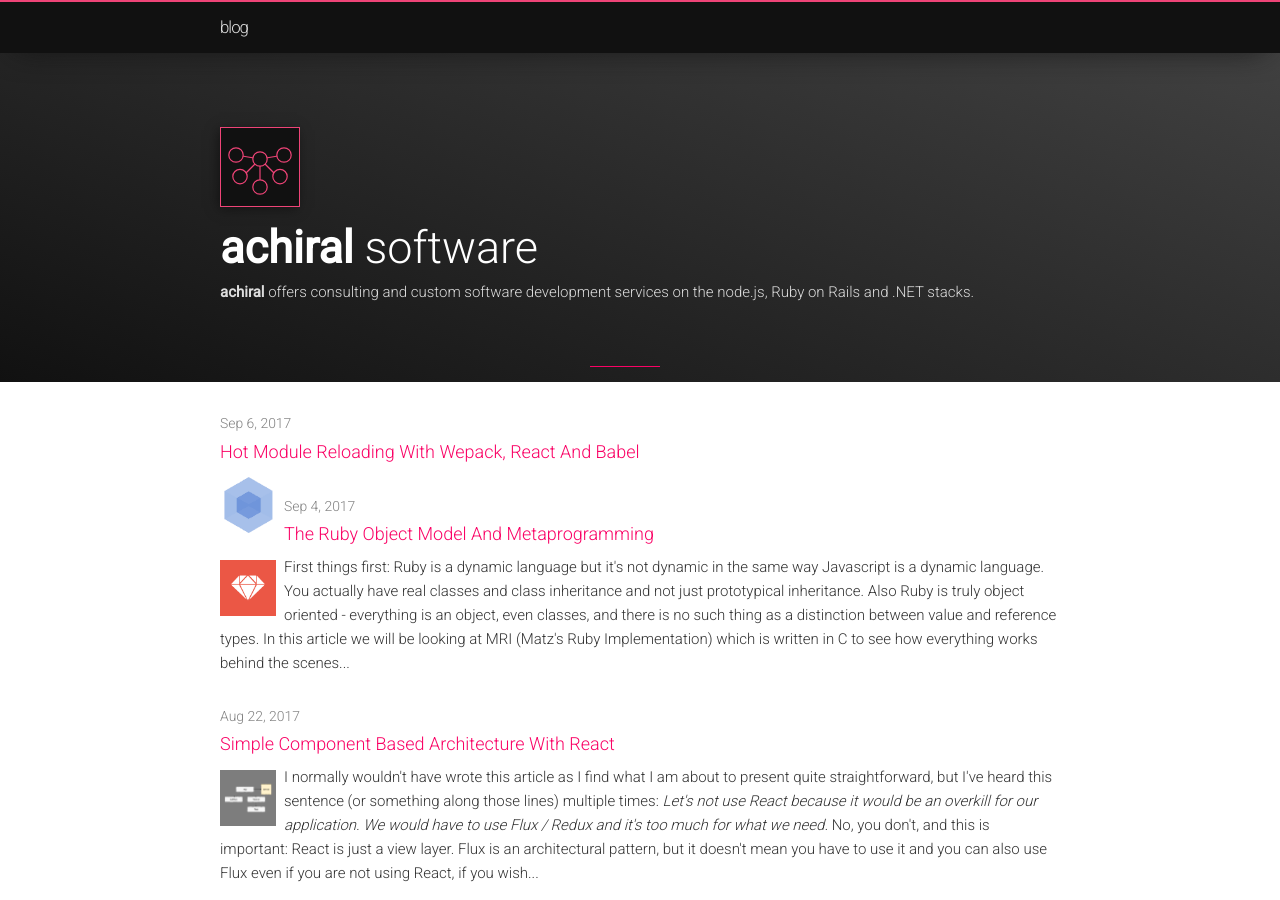
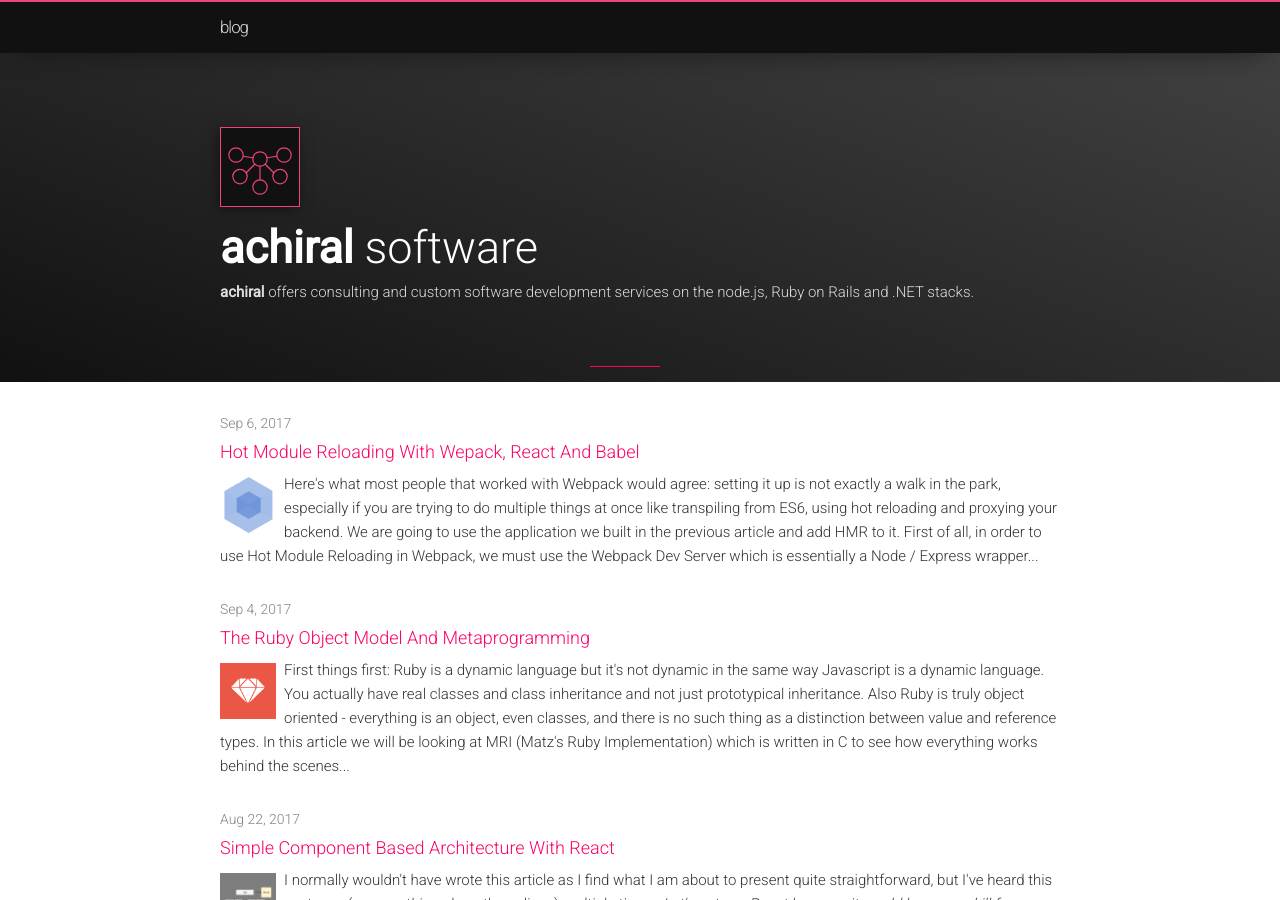
Before and after one commit to toaderflorin/eksia, a Jekyll site: the page built from index.md, in a window 1280 px wide and 900 px high. Built offline with Jekyll 4.4.1, drawn with Linux system fonts in a browser that asks for light colours.

Commit message:
Forgot text.

```diff
--- a/_posts/2017-09-06-react-hmr.markdown
+++ b/_posts/2017-09-06-react-hmr.markdown
@@ -3,6 +3,7 @@ layout: post
 title:  "Hot Module Reloading With Wepack, React And Babel"
 date:   2017-09-06 06:39:37 +0300
 description: "
+Here's what most people that worked with Webpack would agree: setting it up is not exactly a walk in the park, especially if you are trying to do multiple things at once like transpiling from ES6, using hot reloading and proxying your backend. We are going to use the application we built in the previous article and add HMR to it. First of all, in order to use Hot Module Reloading in Webpack, we must use the Webpack Dev Server which is essentially a Node / Express wrapper...
 "
 icon: "webpack.png"
 categories:
```
Also changed, not shown: 2 other files.
